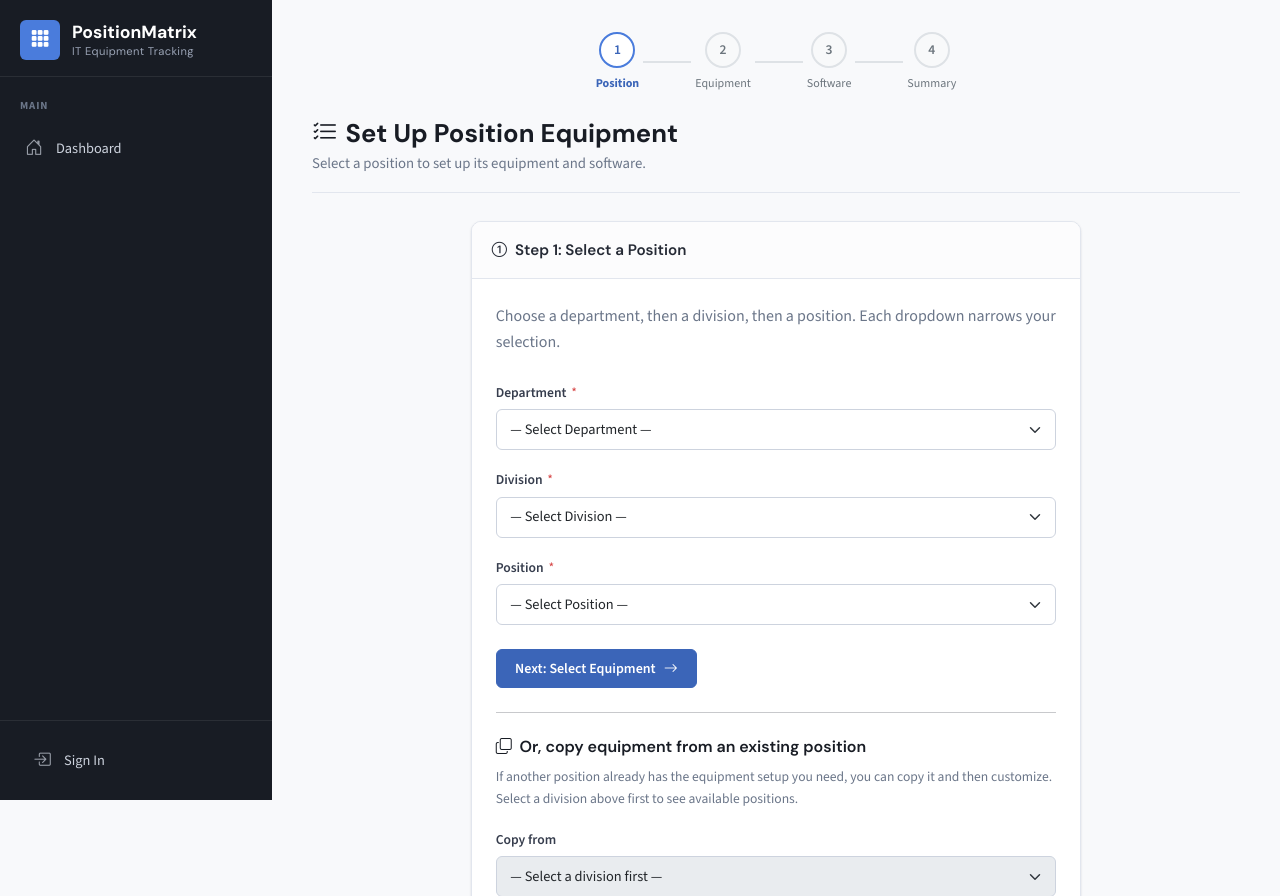
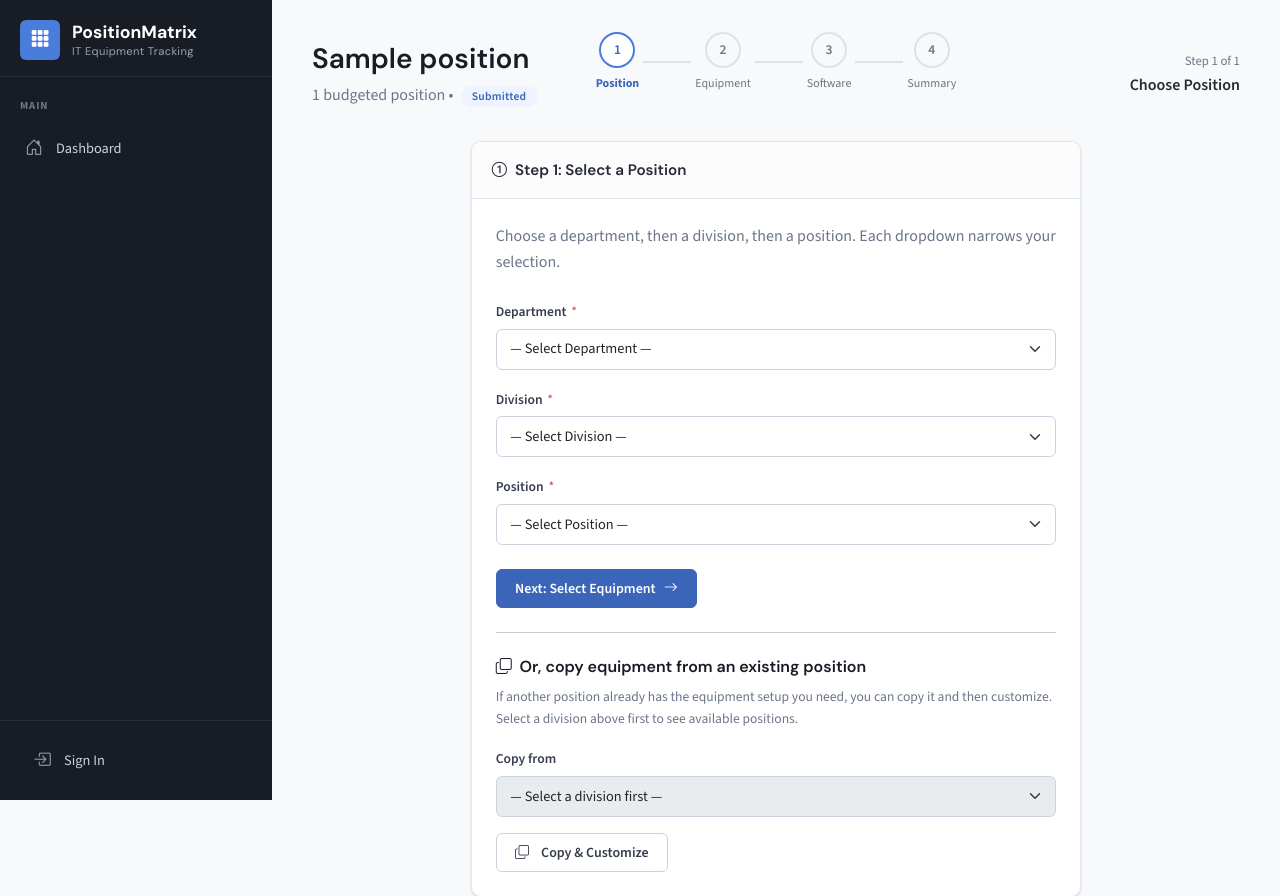
Before and after one commit to joshgrubb/Matrix, a Python web app: template app/blueprints/requirements/templates/requirements/select_position.html in a window 1280 px wide. Shown: the top 896 px of the page. Run offline with Jinja, Linux system fonts and the light colour scheme; the template is opened without the code that fills it: most values are stand-ins (such as "Sample title", 1, 10 or a date in 2020).

Commit message:
Made the select_position page match the other position equipment pages

```diff
--- a/app/blueprints/requirements/templates/requirements/_position_header.html
+++ b/app/blueprints/requirements/templates/requirements/_position_header.html
@@ -1,12 +1,49 @@
+{#
+Shared wizard header partial for ALL requirements flow pages (Steps 1–4).
+
+Provides a consistent three-column layout:
+Left: Page title + subtitle (position title on Steps 2–4,
+generic heading on Step 1).
+Center: Step indicator (reuses _step_indicator.html).
+Right: Current step number and label.
+
+Usage (Steps 2–4, position available):
+{% set current_step = 2 %}
+{% set step_title = "Select Equipment" %}
+{% include "requirements/_position_header.html" %}
+
+Usage (Step 1, no position yet):
+{% set current_step = 1 %}
+{% set step_title = "Choose Position" %}
+{% set header_title = "Set Up Position Equipment" %}
+{% set header_subtitle = "Select a position to set up its equipment and software." %}
+{% include "requirements/_position_header.html" %}
+
+Expects template variables:
+current_step (int): 1=Position, 2=Equipment, 3=Software, 4=Summary
+step_title (str): Label for the current step (shown in right column)
+position (Position | None): Position object; None on Step 1
+
+Optional overrides (used on Step 1 when no position exists):
+header_title (str): Custom h1 text (defaults to position.position_title)
+header_subtitle (str): Custom subtitle text
+#}
+
 {% set total_steps = total_steps if total_steps is defined else 4 %}
+
+{# Determine whether we have a position context. #}
+{% set has_position = position is defined and position is not none %}
 
 <div class="row align-items-center mb-4">
 
-    {# Left + Center (col-lg-8) #}
+    {# ── Left + Center (col-lg-8) ── #}
     <div class="col-lg-8">
         <div class="row align-items-center">
 
+            {# ── Left column: Title + subtitle ── #}
             <div class="col-md-6">
+                {% if has_position %}
+                {# Steps 2–4: Show position title and budgeted count. #}
                 <h1 class="mb-1">{{ position.position_title }}</h1>
 
                 <div class="pm-text-muted">
@@ -20,8 +57,18 @@
                     • <span class="pm-badge pm-badge-warning ms-1">Draft</span>
                     {% endif %}
                 </div>
+
+                {% else %}
+                {# Step 1: No position selected yet — show a generic heading. #}
+                <h1 class="mb-1">{{ header_title | default('Set Up Position Equipment') }}</h1>
+
+                <div class="pm-text-muted">
+                    {{ header_subtitle | default('Select a position to configure.') }}
+                </div>
+                {% endif %}
             </div>
 
+            {# ── Center column: Step indicator ── #}
             <div class="col-md-6 text-center">
                 {% include "requirements/_step_indicator.html" %}
             </div>
@@ -29,7 +76,7 @@
         </div>
     </div>
 
-    {# Right (col-lg-4) aligns with Estimated Cost card #}
+    {# ── Right column (col-lg-4): Step number + label ── #}
     <div class="col-lg-4 text-lg-end mt-3 mt-lg-0">
         <div class="pm-text-muted" style="font-size: 0.8rem;">
             Step {{ current_step }} of {{ total_steps }}
--- a/app/blueprints/requirements/templates/requirements/select_position.html
+++ b/app/blueprints/requirements/templates/requirements/select_position.html
@@ -3,17 +3,12 @@
 {% block title %}Select Position — Position Equipment{% endblock %}
 
 {% block content %}
-{# Tier 2 (#11): Wizard step indicator replaces old breadcrumb. #}
+{# ── Shared wizard header (matches Steps 2–4 layout) ── #}
 {% set current_step = 1 %}
-{% include "requirements/_step_indicator.html" %}
-
-<div class="pm-page-header">
-    <div>
-        {# Tier 1: "Configure Position Requirements" → friendlier wording. #}
-        <h1><i class="bi bi-list-check me-2"></i>Set Up Position Equipment</h1>
-        <p>Select a position to set up its equipment and software.</p>
-    </div>
-</div>
+{% set step_title = "Choose Position" %}
+{% set header_title = "Set Up Position Equipment" %}
+{% set header_subtitle = "Select a position to set up its equipment and software." %}
+{% include "requirements/_position_header.html" %}
 
 <div class="row justify-content-center">
     <div class="col-lg-8">
```
